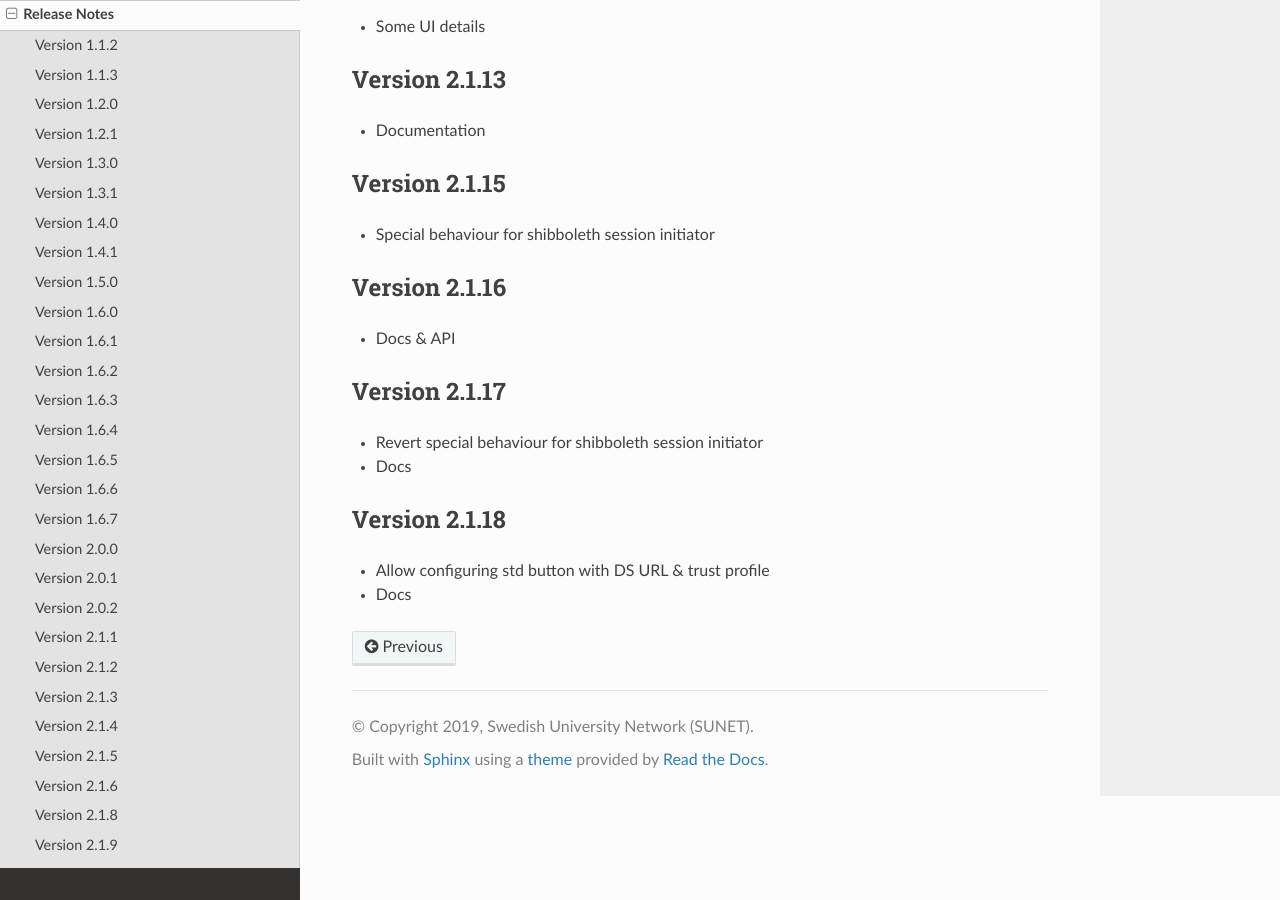
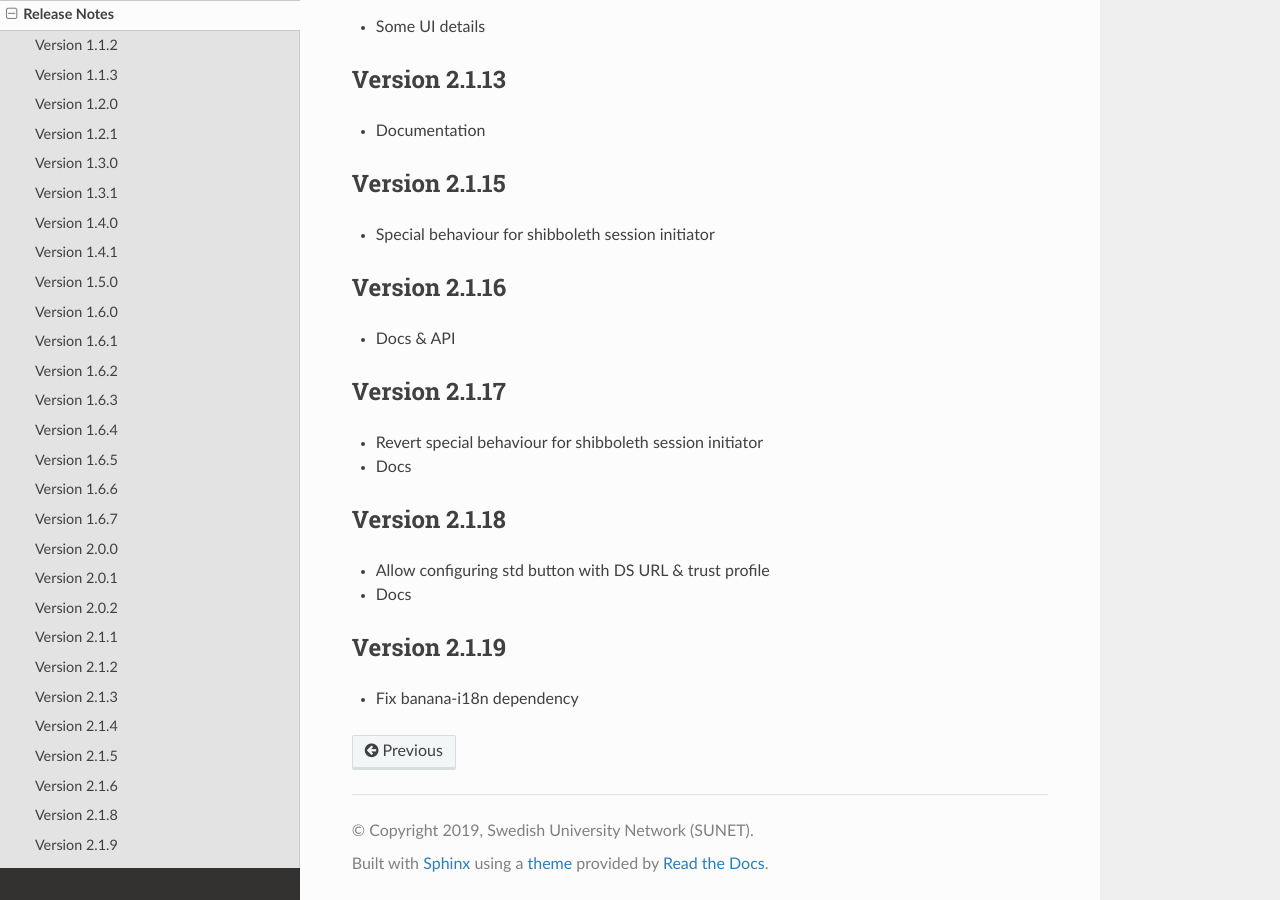
Before and after one commit to TheIdentitySelector/thiss-js, a Sphinx documentation site: the page built from docs/releasenotes.rst, in a window 1280 px wide and 900 px high, scrolled down 3697 px. Built offline with Sphinx 7.4.7 and the Read the Docs theme 3.1.0, drawn with Linux system fonts in a browser that asks for light colours.

Commit message:
bump version

```diff
--- a/docs/conf.py
+++ b/docs/conf.py
@@ -26,7 +26,7 @@
 # The short X.Y version
 version = u'2.1'
 # The full version, including alpha/beta/rc tags
-release = u'2.1.18'
+release = u'2.1.19'
 js_source_path = '../src'
 
 # -- General configuration ---------------------------------------------------
--- a/docs/releasenotes.rst
+++ b/docs/releasenotes.rst
@@ -198,3 +198,8 @@
 
 * Allow configuring std button with DS URL & trust profile
 * Docs
+
+Version 2.1.19
+--------------
+
+* Fix banana-i18n dependency
--- a/package.json
+++ b/package.json
@@ -1,6 +1,6 @@
 {
   "name": "@theidentityselector/thiss",
-  "version": "2.1.18",
+  "version": "2.1.19",
   "description": "The Identity Selector",
   "main": "index.js",
   "private": false,
```
Also changed, not shown: 2 other files.
